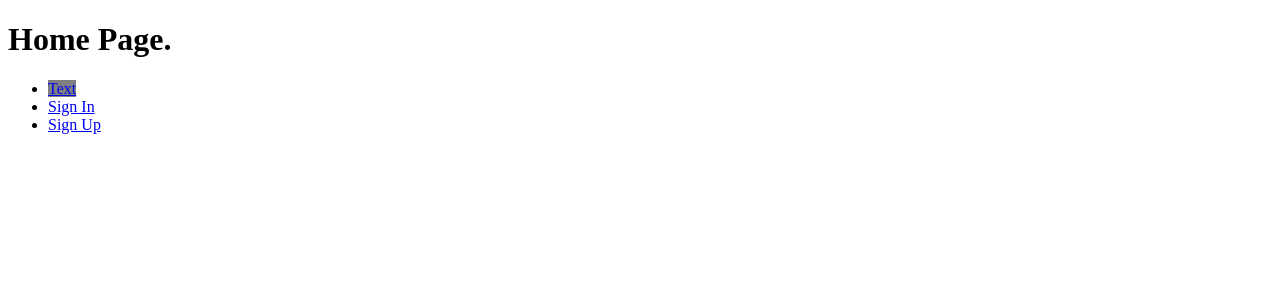
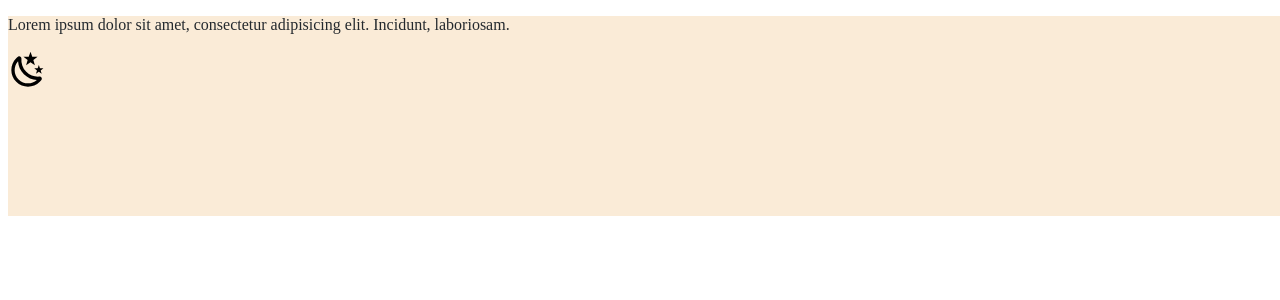
Before and after one commit to denis713m/slavnaya, a React (Create React App) app in the folder frontend/: page / in a window 1280 px wide. Shown: the top 300 px of the page. Built offline with nearby package versions, Linux system fonts and the light colour scheme.

Commit message:
Create: base context example

```diff
--- a/frontend/src/App.js
+++ b/frontend/src/App.js
@@ -1,25 +1,53 @@
-import React, { lazy, Suspense }                  from 'react';
+import React, { Component, lazy, Suspense }       from 'react';
 import { BrowserRouter as Router, Switch, Route } from 'react-router-dom';
-import './App.css'
+import './App.css';
+
+const TestPage = lazy( () => import('./pages/TestPage.js') );
 const SignUpPage = lazy( () => import( './pages/SignUpPage.js' ) );
 const SignInPage = lazy( () => import( './pages/SignInPage.js' ) );
 const HomePage = lazy( () => import( './pages/HomePage.js' ) );
 
 const fallbackElem = <div className='loader'>Loading...</div>;
 
-function App () {
+export const ThemeContext = React.createContext( 'light' );
 
+class App extends Component {
+
+  constructor (props) {
+    super( props );
+    this.state = {
+      theme: 'light',
+    };
+
+  }
+
+  changeTheme = () => {
+    this.setState( state => ({
+      theme: state.theme === 'light'
+             ? 'dark'
+             : 'light'
+    }) );
+  };
+
+  render () {
     return (
+      <ThemeContext.Provider value={{
+        changeTheme: this.changeTheme,
+        theme: this.state.theme,
+      }}>
         <Router>
           <Suspense fallback={fallbackElem}>
             <Switch>
               <Route exact path="/" component={HomePage}/>
               <Route path={['/signup', '/sign_up']} component={SignUpPage}/>
               <Route path={['/signin', '/sign_in', '/login']} component={SignInPage}/>
+              <Route path={['/test']} component={TestPage}/>
             </Switch>
           </Suspense>
         </Router>
+      </ThemeContext.Provider>
     );
+  }
 }
 
 export default App;
--- /dev/null
+++ b/frontend/src/components/TestList/TestList.module.scss
@@ -0,0 +1,26 @@
+.listItem {
+  box-sizing: border-box;
+  padding: 10px 20px;
+  border: 1px solid dodgerblue;
+  border-radius: 4px;
+  text-align: center;
+  width: 100%;
+}
+
+.list {
+  max-width: 400px;
+  box-sizing: border-box;
+  border: 3px solid fuchsia;
+  padding: 10px;
+  overflow-y: scroll;
+  position: relative;
+  max-height: 90vh;
+  min-height: 90vh;
+}
+
+
+.button {
+  position: fixed;
+  top: 50%;
+  left: 50%;
+}
--- /dev/null
+++ b/frontend/src/components/TestList/index.js
@@ -0,0 +1,83 @@
+import React, { Component } from 'react';
+import PropTypes            from 'prop-types';
+import styles               from './TestList.module.scss';
+
+const ListItem = (props) => {
+
+  return <li className={styles.listItem}>{props.children}</li>;
+
+};
+
+ListItem.propTypes = {
+  children: PropTypes.node,
+};
+
+class TestList extends Component {
+  constructor (props) {
+    super( props );
+
+    const newItems = [];
+    for (let i = 40; i > 0; i--) {
+      newItems.push( i );
+    }
+
+    this.state = {
+      items: newItems,
+    };
+
+    this.listRef = React.createRef();
+
+  }
+
+  loadItems = () => {
+    const { items } = this.state;
+    const newItems = [];
+    for (let i = items.length + 40; i > items.length; i--) {
+      newItems.push( i );
+    }
+    this.setState( {
+                     items: [...newItems, ...items]
+                   } );
+  };
+
+  getSnapshotBeforeUpdate (prevProps, prevState) {
+    if (prevState.items.length < this.state.items.length) {
+      const list = this.listRef.current;
+      return list.scrollHeight - list.scrollTop;
+    }
+    return null;
+  }
+
+  componentDidUpdate (prevProps, prevState, snapshot) {
+    if (snapshot !== null) {
+      const list = this.listRef.current;
+      list.scrollTop = list.scrollHeight - snapshot;
+    }
+  }
+
+  componentDidMount () {
+    this.listRef.current.scrollTo( 0, this.listRef.current.scrollHeight );
+  }
+
+  render () {
+
+    const { items } = this.state;
+
+    return (
+      <>
+        <ul ref={this.listRef} className={styles.list}>
+          {
+            items.map( item => (<ListItem key={item}>{item}</ListItem>) )
+          }
+
+
+        </ul>
+        <button className={styles.button} onClick={this.loadItems}>load</button>
+      </>
+    );
+  }
+}
+
+TestList.propTypes = {};
+
+export default TestList;
--- a/frontend/src/pages/HomePage.js
+++ b/frontend/src/pages/HomePage.js
@@ -1,15 +1,52 @@
-import React          from 'react';
-import { withRouter } from 'react-router';
-import Navigation     from '../components/Navigation';
+import React, { Component, useState }            from 'react';
+import { withRouter }                            from 'react-router';
+import { ThemeContext }                          from '../App.js';
+import styles                                    from './HomePage.module.scss';
+import classNames                                from 'classnames';
+import Icon                                      from '@mdi/react';
+import { mdiWhiteBalanceSunny, mdiWeatherNight } from '@mdi/js';
+
+function ThemeButton () {
+
+  return (
+    <ThemeContext.Consumer>
+      {
+        value => {
+          const { theme, changeTheme } = value;
+          return (<Icon onClick={changeTheme} path={theme === 'light'
+                                                    ? mdiWeatherNight
+                                                    : mdiWhiteBalanceSunny} size={'40px'} color={theme === 'light'
+                                                                                                 ? 'black'
+                                                                                                 : 'white'}/>);
+        }
+      }
+    </ThemeContext.Consumer>
+  );
+}
+
+class Header extends Component {
+
+  render () {
+    const { theme } = this.context;
+    const headerClassName = classNames( styles.header, {
+      [styles.lightThemeHeader]: theme === 'light',
+      [styles.darkThemeHeader]: theme === 'dark',
+    } );
+    return (
+      <header className={headerClassName}>
+        <p>Lorem ipsum dolor sit amet, consectetur adipisicing elit. Incidunt, laboriosam.</p>
+        <ThemeButton/>
+      </header>
+    );
+  }
+}
+
+Header.contextType = ThemeContext;
 
 const HomePage = props => {
   return (
-    <div>
-      <h1>Home Page.</h1>
-      <Navigation/>
-    </div>
+    <Header/>
   );
 };
 
-
 export default withRouter( HomePage );
--- /dev/null
+++ b/frontend/src/pages/HomePage.module.scss
@@ -0,0 +1,15 @@
+.header {
+  height: 200px;
+  min-width: 100vw;
+  max-width: 100vw;
+}
+
+.lightThemeHeader {
+  background-color: antiquewhite;
+  color: #24292e;
+}
+
+.darkThemeHeader {
+  background-color: #24292e;
+  color: white;
+}
--- a/frontend/src/pages/SignInPage.js
+++ b/frontend/src/pages/SignInPage.js
@@ -5,6 +5,9 @@ import { Formik }     from 'formik';
 import SignInForm     from '../components/SignInForm';
 
 const SignInPage = props => {
+
+
+
 
   return (
     <div>
--- /dev/null
+++ b/frontend/src/pages/TestPage.js
@@ -0,0 +1,10 @@
+import React    from 'react';
+import TestList from '../components/TestList';
+
+function TestPage (props) {
+  return (
+    <TestList/>
+  );
+}
+
+export default TestPage;
```
Also changed, not shown: 1 other file (tests, documents, lock files or other folders). Lines whose indentation alone changed are shown as unchanged.
